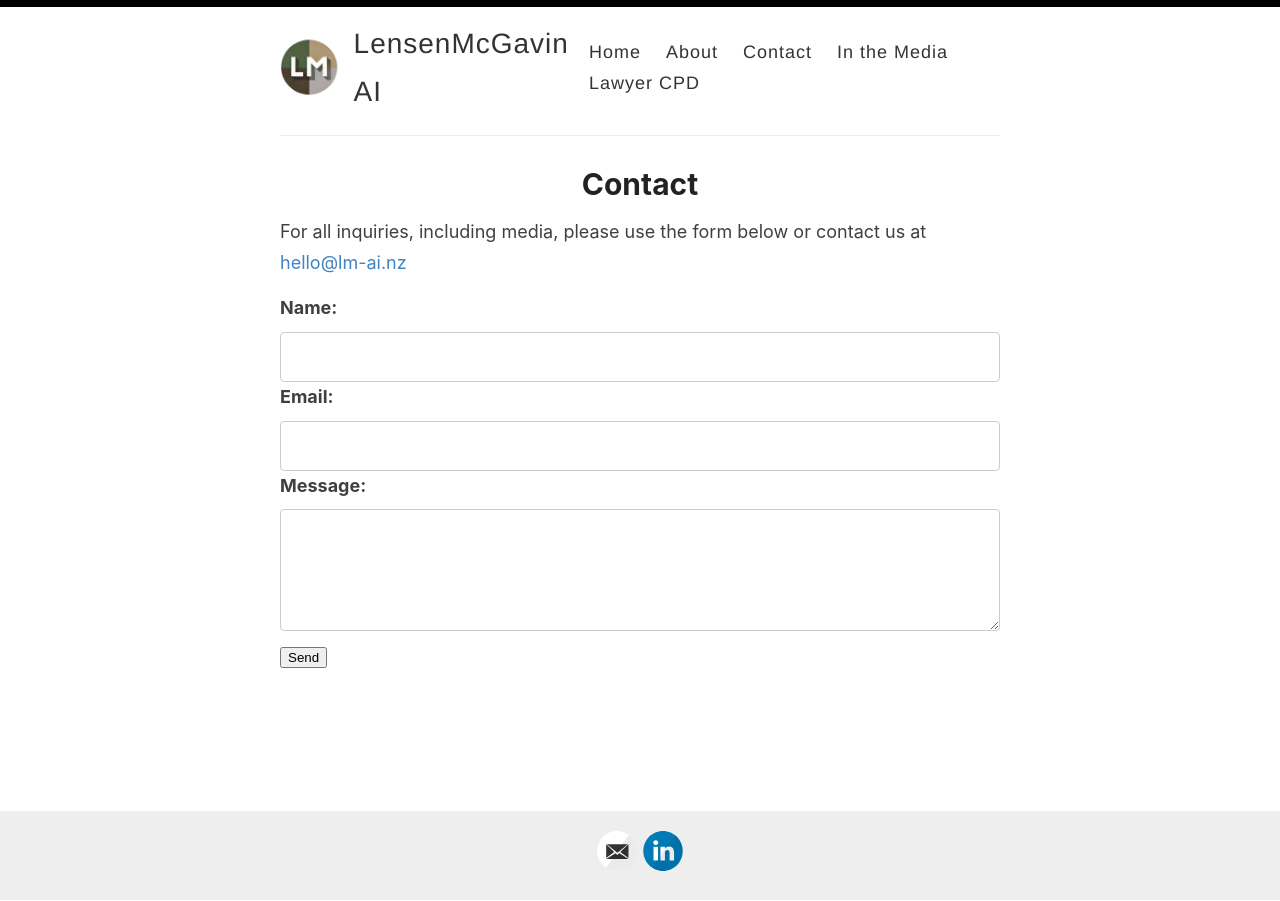
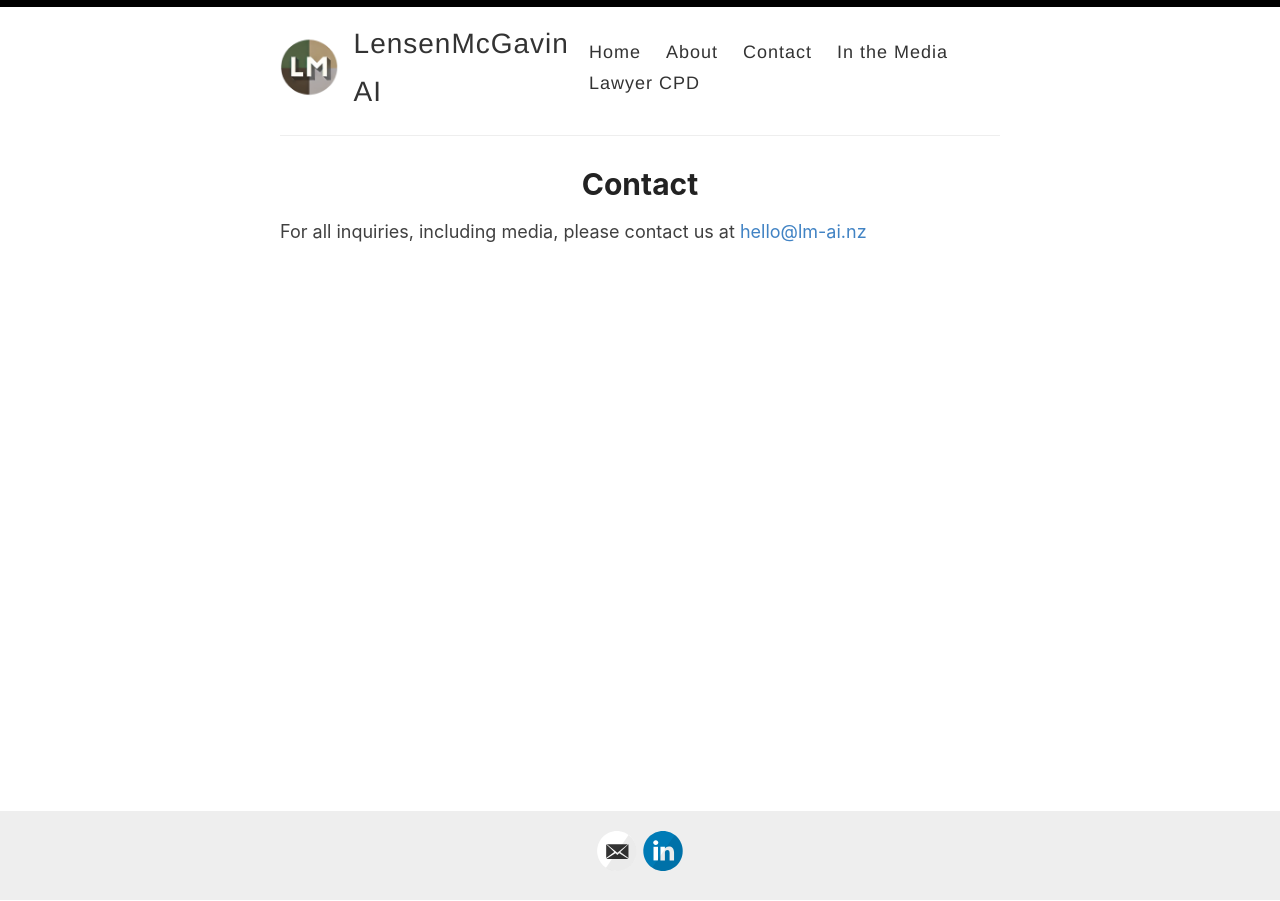
Before and after one commit to LensenMcGavin-AI/LensenMcGavin-AI.github.io, a Jekyll site: the page built from _pages/contact.md, in a window 1280 px wide. Built offline with Jekyll 4.4.1, drawn with Linux system fonts in a browser that asks for light colours.

Commit message:
Remove contact form from contact page and update contact information

```diff
--- a/_pages/contact.md
+++ b/_pages/contact.md
@@ -4,19 +4,4 @@
 permalink: /contact/
 ---
 
-For all inquiries, including media, please use the form below or contact us at <hello@lm-ai.nz>
-
-<form action="https://formsubmit.co/5efa64a5290000d5db225d060bb2d0f9" method="POST">
-  <input type="hidden" name="_next" value="https://lm-ai.nz/thank-you">
-  <input type="hidden" name="_captcha" value="false">
-  <label for="name">Name:</label>
-  <input type="text" id="name" name="name" required>
-
-  <label for="email">Email:</label>
-  <input type="email" id="email" name="email" required>
-
-  <label for="message">Message:</label>
-  <textarea id="message" name="message" rows="4" required></textarea>
-
-  <button type="submit">Send</button>
-</form>
+For all inquiries, including media, please contact us at <hello@lm-ai.nz>
```
